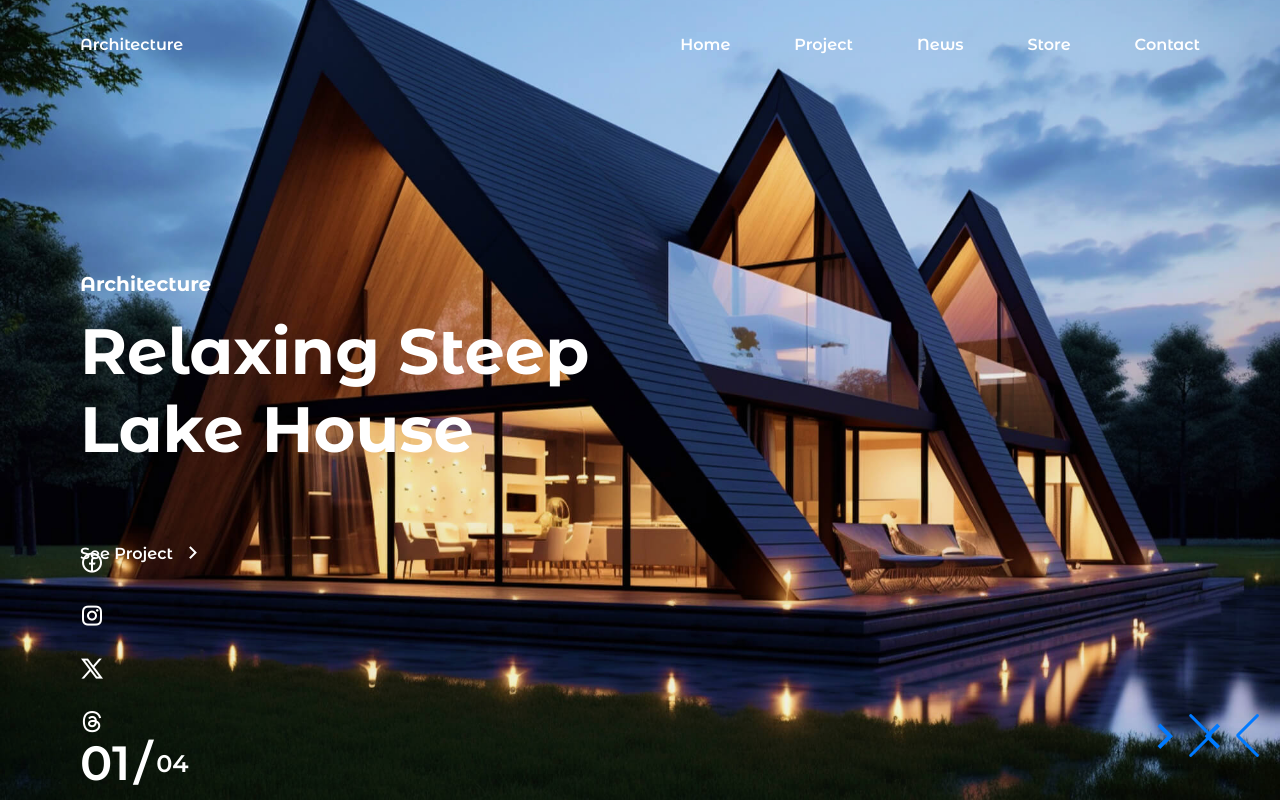
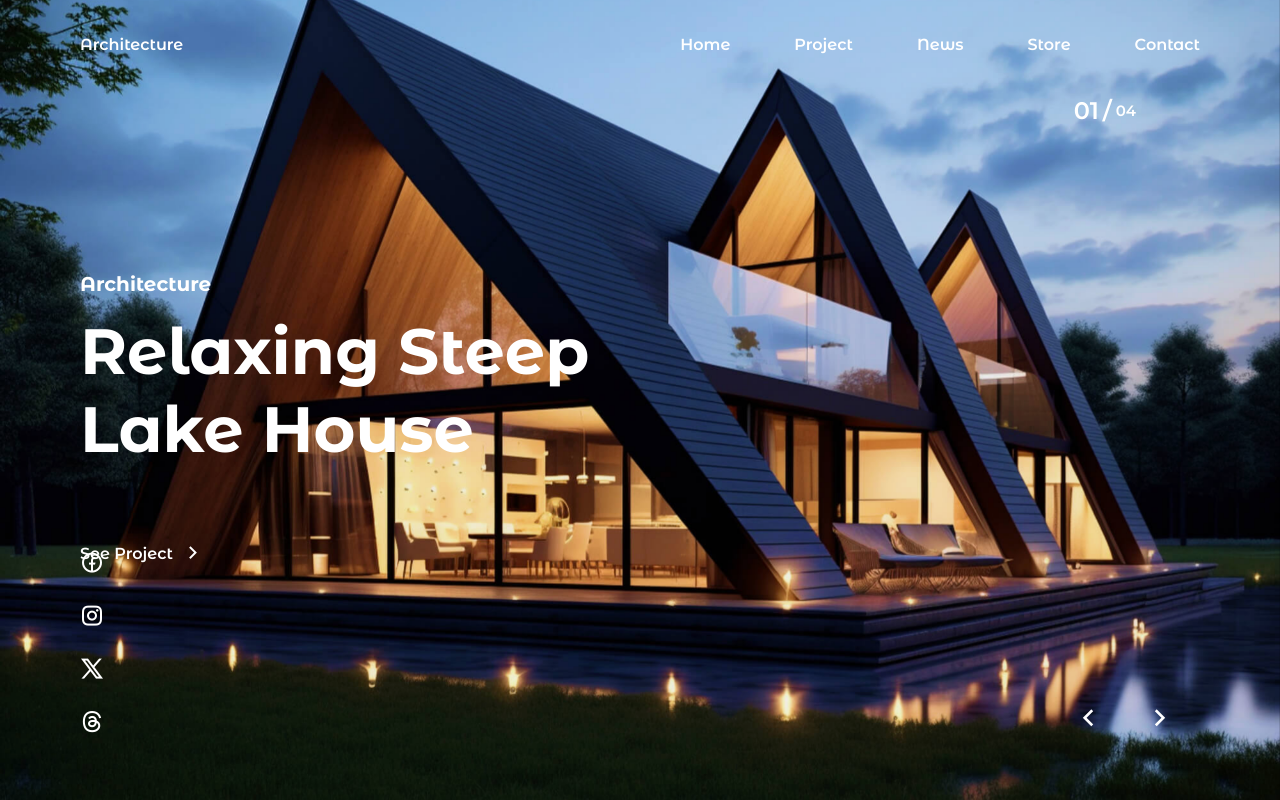
Before and after one commit to irfan7o/architecture, a plain HTML site: page index.html in a window 1280 px wide. Drawn offline with nearby package versions, Linux system fonts and the light colour scheme.

Commit message:
Architecture

```diff
--- a/assets/css/style.css
+++ b/assets/css/style.css
@@ -1,7 +1,11 @@
 @import url("https://fonts.googleapis.com/css2?family=Montserrat+Alternates:wght@400;600;700&display=swap");
 
+/*=============== VARIABLES CSS ===============*/
 :root {
     --header-height: 3.5rem;
+
+    /*========== Colors ==========*/
+    /*Color mode HSL(hue, saturation, lightness)*/
     --white-color: hsl(0, 0%, 100%);
     --black-color: hsl(0, 0%, 0%);
 
@@ -13,14 +17,17 @@
     --h3-font-size: 1rem;
     --normal-font-size: .938rem;
 
+    /*========== Font weight ==========*/
     --font-regular: 400;
     --font-semi-bold: 600;
     --font-bold: 700;
 
+    /*========== z index ==========*/
     --z-tooltip: 10;
     --z-fixed: 100;
 }
 
+/*========== Responsive typography ==========*/
 @media screen and (min-width: 1150px) {
     :root {
         --biggest-font-size: 4rem;
@@ -30,7 +37,7 @@
     }
 }
 
-
+/*=============== BASE ===============*/
 * {
     box-sizing: border-box;
     padding: 0;
@@ -58,6 +65,7 @@ img {
     height: auto;
 }
 
+/*=============== REUSABLE CSS CLASSES ===============*/
 .container {
     max-width: 1120px;
     margin-inline: 1.5rem;
@@ -214,55 +222,13 @@ img {
     row-gap: 1.5rem;
 }
 
+.home__social-link:hover {
+    transform: scale(1.3);
+}
+
 .home__social-link {
     color: var(--white-color);
     font-size: 1.5rem;
-}
-
-.swiper {
-    height: 100vh;
-}
-
-.swiper-pagination {
-    width: initial;
-    height: max-content;
-    top: 6rem;
-    left: initial;
-    right: 4rem;
-    font-size: var(--big-font-size);
-    font-weight: var(--font-semi-bold);
-    display: flex;
-    column-gap: .25rem;
-    align-items: center;
-}
-
-.swiper-pagination-total {
-    font-size: var(--normal-font-size);
-}
-
-.swiper-button-prev::after,
-.swiper-button-next::after {
-    content: '';
-}
-
-.swiper-button-prev,
-.swiper-button-next {
-    font-size: 2rem;
-    color: var(--white-color);
-    width: initial;
-    height: initial;
-    position: initial;
-    outline: none;
-}
-
-.swiper-navigation {
-    position: absolute;
-    z-index: var(--z-tooltip);
-    height: max-content;
-    bottom: 4rem;
-    right: 1.5rem;
-    display: flex;
-    column-gap: 2.5rem;
 }
 
 @media screen and (min-width: 768px) {
@@ -347,6 +313,7 @@ img {
 }
 
 @media screen and (min-width: 2048px) {
+
     .container,
     .home__content {
         max-width: 1550px;
--- a/assets/js/main.js
+++ b/assets/js/main.js
@@ -26,7 +26,7 @@ navLink.forEach(n => n.addEventListener('click', linkAction))
 const swiperHome = new Swiper('.home__swiper', {
     loop: true,
     speed: 800,
-    parallax: 'true',
+    parallax: true,
     effect: 'fade',
 
     pagination: {
@@ -43,7 +43,8 @@ const swiperHome = new Swiper('.home__swiper', {
     },
 
     navigation: {
+        prevEl: '.swiper-button-prev',
         nextEl: '.swiper-button-next',
-        prevEl: '.swiper-button-prev',
     },
+
 })
--- a/index.html
+++ b/index.html
@@ -13,6 +13,54 @@
     <!--CSS-->
     <link rel="stylesheet" href="assets/css/style.css">
     <link rel="stylesheet" href="assets/css/swiper-bundle.min.css">
+
+    <style>
+        .swiper {
+            height: 100vh;
+        }
+
+        .swiper-pagination {
+            width: initial;
+            height: max-content;
+            top: 6rem;
+            left: initial;
+            right: 4rem;
+            font-size: 1.5rem;
+            font-weight: 600;
+            display: flex;
+            column-gap: .25rem;
+            align-items: center;
+        }
+
+        .swiper-pagination-total {
+            font-size: .938rem;
+        }
+
+        .swiper-button-prev::after,
+        .swiper-button-next::after {
+            content: '';
+        }
+
+        .swiper-button-prev,
+        .swiper-button-next {
+            font-size: 2rem;
+            color: hsl(0, 0%, 100%);
+            width: initial;
+            height: initial;
+            position: initial;
+            outline: none;
+        }
+
+        .swiper-navigation {
+            position: absolute;
+            z-index: 10;
+            height: max-content;
+            bottom: 4rem;
+            right: 1.5rem;
+            display: flex;
+            column-gap: 2.5rem;
+        }
+    </style>
 
 </head>
 
```
